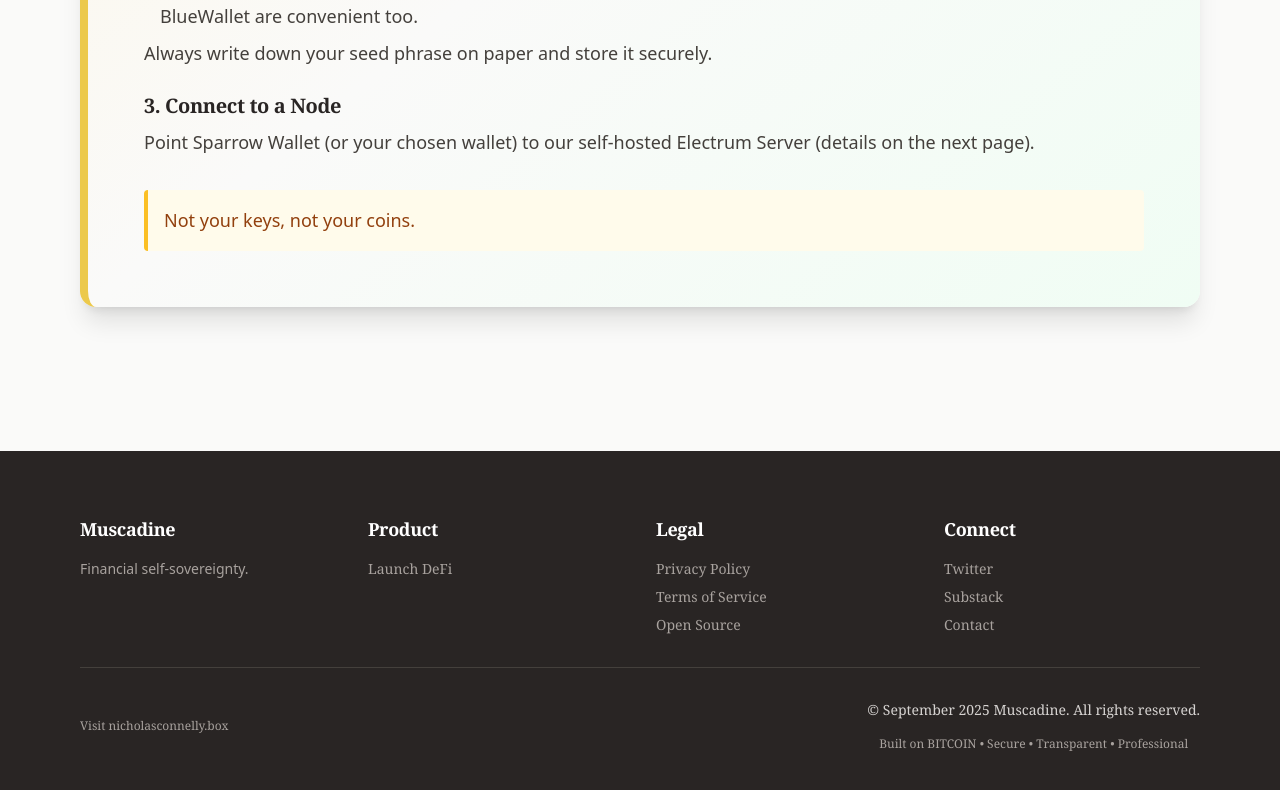
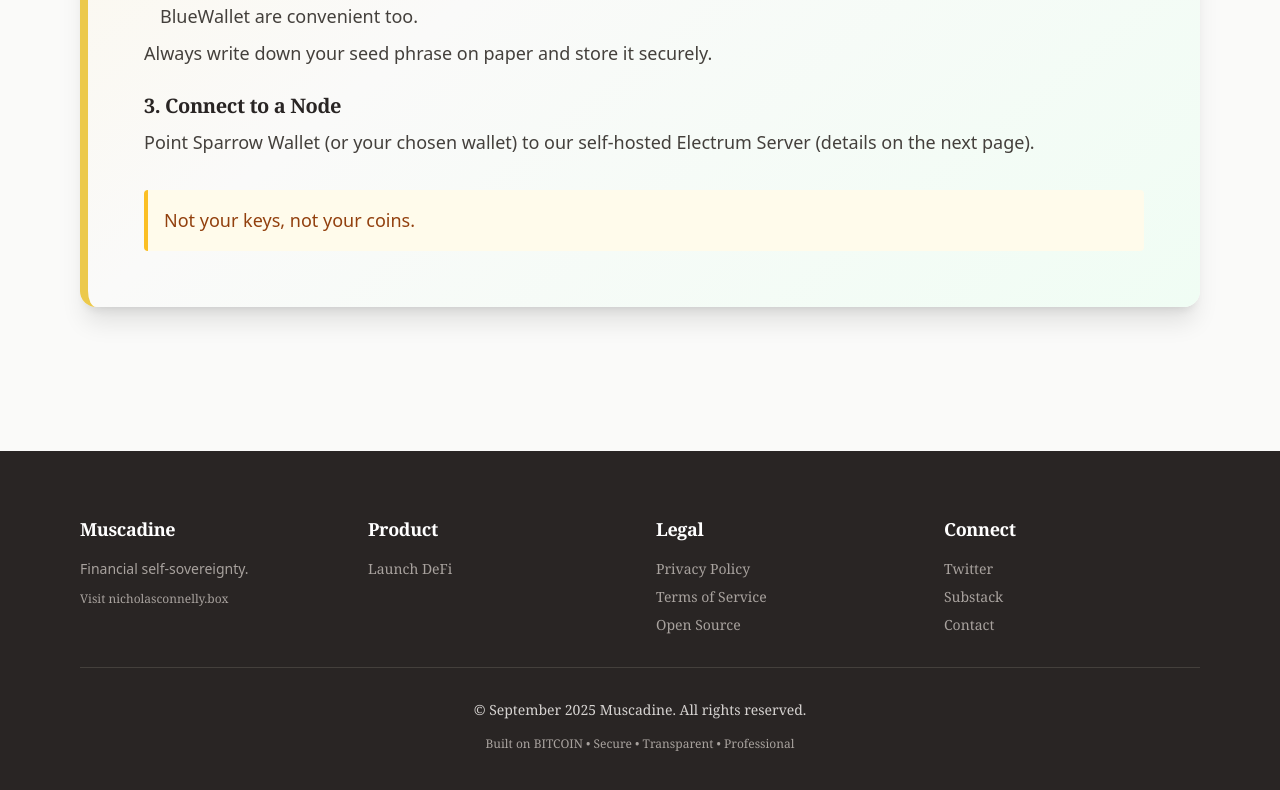
Before and after one commit to Muscadine-Labs/Muscadine-Interface, a React (Vite) app: page / in a window 1280 px wide. Shown: the part 918-1708 px from the top of the page. Built offline with nearby package versions, Linux system fonts and the light colour scheme.

Commit message:
Move visit link to Muscadine section
- Moved 'Visit nicholasconnelly.box' link to be under the Muscadine section
- Link now appears directly under 'Financial self-sovereignty.' text
- Simplified bottom footer to center-aligned copyright and tagline
- Removed duplicate link from bottom section

```diff
--- a/src/App.tsx
+++ b/src/App.tsx
@@ -57,8 +57,11 @@ const MuscadineFooter = () => (
       <div className="grid md:grid-cols-4 gap-8 mb-8">
         <div>
           <h4 className="text-lg font-semibold text-white mb-4 font-serif">Muscadine</h4>
-          <p className="text-sm text-stone-400 font-sans">
+          <p className="text-sm text-stone-400 font-sans mb-3">
             Financial self-sovereignty.
+          </p>
+          <p className="text-xs text-stone-400">
+            <a href="https://nicholasconnelly.box" className="text-stone-400 hover:text-white transition-colors" target="_blank" rel="noopener noreferrer">Visit nicholasconnelly.box</a>
           </p>
         </div>
         <div>
@@ -84,20 +87,11 @@ const MuscadineFooter = () => (
           </ul>
         </div>
       </div>
-      <div className="border-t border-stone-700 pt-8">
-        <div className="flex flex-col md:flex-row justify-between items-center gap-4">
-          <div className="text-left">
-            <p className="text-xs text-stone-400 mb-2">
-              <a href="https://nicholasconnelly.box" className="text-stone-400 hover:text-white transition-colors" target="_blank" rel="noopener noreferrer">Visit nicholasconnelly.box</a>
-            </p>
-          </div>
-          <div className="text-center">
-            <p className="text-sm mb-4">&copy; September 2025 Muscadine. All rights reserved.</p>
-            <p className="text-xs text-stone-400 mb-2">
-              Built on BITCOIN • Secure • Transparent • Professional
-            </p>
-          </div>
-        </div>
+      <div className="border-t border-stone-700 pt-8 text-center">
+        <p className="text-sm mb-4">&copy; September 2025 Muscadine. All rights reserved.</p>
+        <p className="text-xs text-stone-400 mb-2">
+          Built on BITCOIN • Secure • Transparent • Professional
+        </p>
       </div>
     </div>
   </footer>
```
